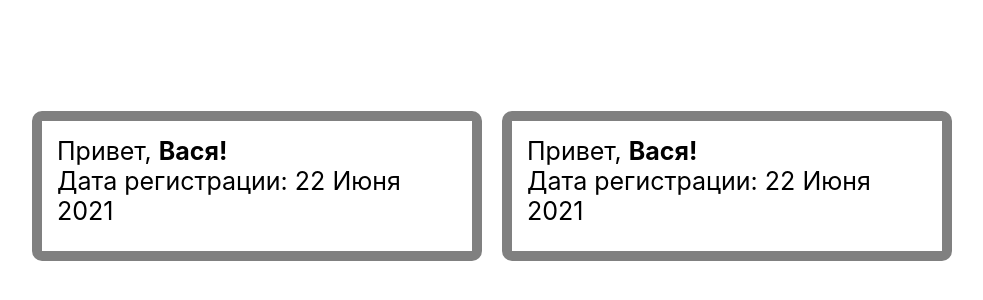
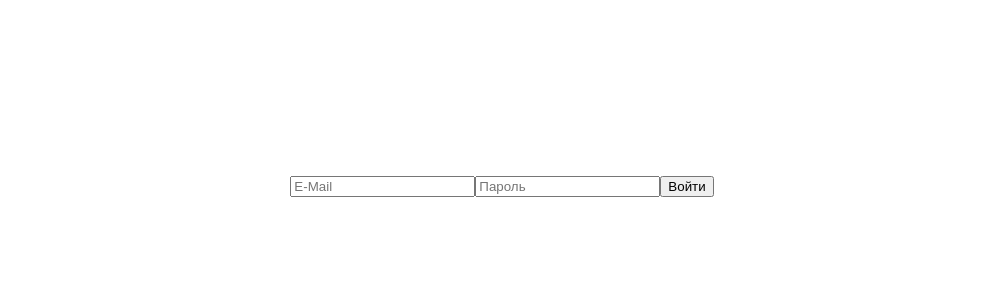
Before and after one commit to KirBoy/archakov-react, a React (Create React App) app: page / in a window 1280 px wide. Shown: the part 214-514 px from the top of the page, without its empty margins (138-1121 px from the left). Built offline with nearby package versions, Linux system fonts and the light colour scheme.

Commit message:
Сделал 2 ДЗ

```diff
--- a/src/index.js
+++ b/src/index.js
@@ -1,7 +1,7 @@
 import React from 'react';
 import ReactDOM from 'react-dom';
 import './index.css';
-import App from "./tutor-1/App";
+import App from "./tutor-2/App";
 
 ReactDOM.render(
   <React.StrictMode>
--- /dev/null
+++ b/src/tutor-2/App.js
@@ -0,0 +1,39 @@
+import React from 'react';
+import './tutor-2.css'
+
+function App() {
+
+    let email = ''
+    let password = ''
+
+    const onInputChange = (e) => {
+       if (e.target.type === 'text') {
+           email = e.target.value
+       } else {
+           password = e.target.value
+       }
+    }
+
+
+    const formSubmit = (e) => {
+        e.preventDefault()
+        if (email && password) {
+            e.target.reset()
+            console.log({ email, password })
+
+        } else {
+            alert('Заполните форму')
+        }
+    }
+
+    return (
+        <form className="App" onSubmit={formSubmit}>
+            <input type="text" placeholder='E-Mail' onChange={onInputChange}/>
+            <input type="password" placeholder='Пароль' onChange={onInputChange}/>
+            <button type='submit'>Войти</button>
+        </form>
+    )
+        ;
+}
+
+export default App;
--- /dev/null
+++ b/src/tutor-2/tutor-2.css
@@ -0,0 +1,8 @@
+.App {
+  font-size: 25px;
+  box-sizing: border-box;
+  display: flex;
+  align-items: center;
+  justify-content: center;
+  height: 100vh;
+}
```
Also changed, not shown: src/tutor-2/Profile.jsx (added, +18 -0 lines), src/tutor-2/ProfileClass.jsx (added, +22 -0 lines).
